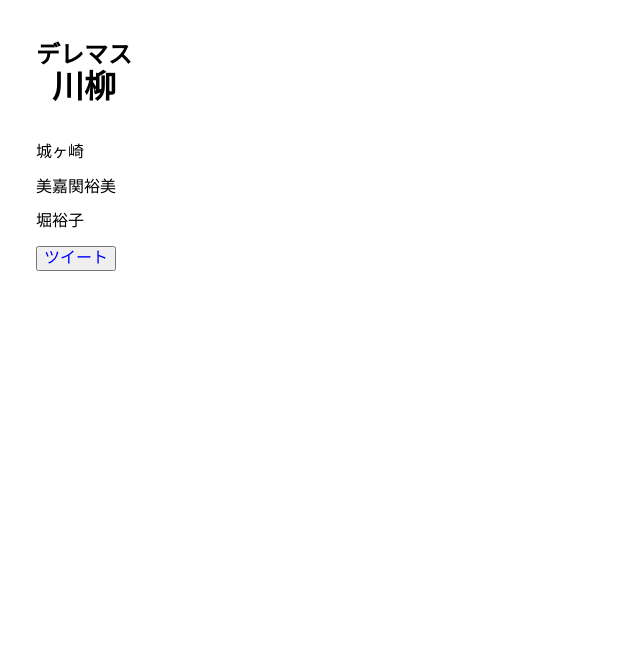
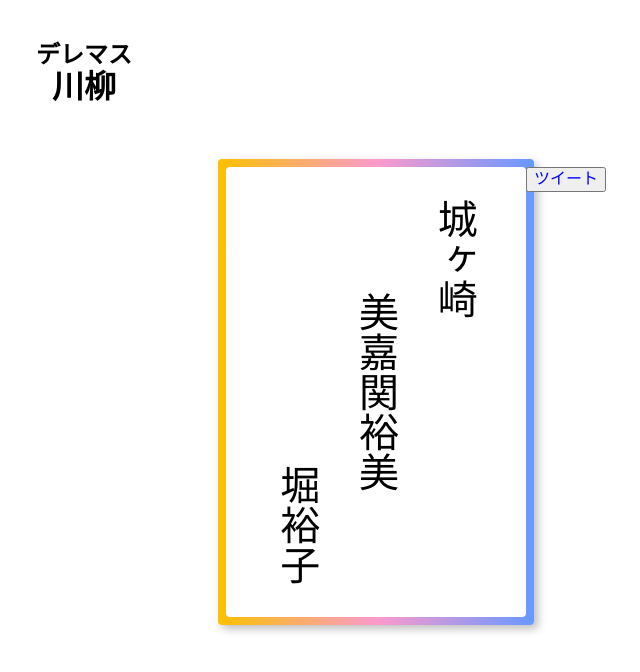
Before and after one commit to megane42/imcgss-senryu, a React (Vite) app: page / in a window 1280 px wide. Both pictures are taken after a click on the button "川柳を生成". Shown: the top 672 px of the page, without its empty margins (224-864 px from the left). Built offline with nearby package versions, Linux system fonts and the light colour scheme; a web font is replaced by a local one.

Commit message:
style up SenryuCard

```diff
--- a/src/App.module.css
+++ b/src/App.module.css
@@ -8,11 +8,15 @@
     max-width: 800px;
     margin: 0 auto;
     padding: 20px;
-}
+    }
 
 .header {
     display: flex;
     align-items: left;
+    margin-bottom: 40px;
 }
 
-.main {}
+.main {
+    display: flex;
+    justify-content: center;
+}
--- a/src/App.tsx
+++ b/src/App.tsx
@@ -1,30 +1,15 @@
-import { ErrorMessage } from '@/components/ErrorMessage'
-import { GenerateButton } from '@/components/GenerateButton'
 import { Logo } from '@/components/Logo'
-import { SenryuDisplay } from '@/components/SenryuDisplay'
-import { TweetButton } from '@/components/TweetButton'
-import { useSenryu } from '@/hooks/useSenryu'
+import { SenryuCard } from '@/components/SenryuCard'
 import styles from './App.module.css'
 
 function App() {
-  const { senryu, error, handleGenerateSenryu } = useSenryu()
-
   return (
     <div className={styles.container}>
       <header className={styles.header}>
         <Logo />
       </header>
       <main className={styles.main}>
-        {!senryu &&
-          <GenerateButton onGenerate={handleGenerateSenryu} />
-        }
-        {error && <ErrorMessage error={error} />}
-        {senryu && (
-          <>
-            <SenryuDisplay senryu={senryu} />
-            <TweetButton senryu={senryu} />
-          </>
-        )}
+        <SenryuCard />
       </main>
     </div>
   )
--- /dev/null
+++ b/src/components/SenryuCard.module.css
@@ -0,0 +1,52 @@
+.card {
+    width: 100%;
+    max-width: 300px;
+    height: 450px;
+    background: #FFFFFF;
+    border-radius: 4px;
+    position: relative;
+    display: flex;
+    justify-content: center;
+    padding: 2rem;
+}
+
+.card::before {
+    content: '';
+    position: absolute;
+    top: -8px;
+    left: -8px;
+    right: -8px;
+    bottom: -8px;
+    background: linear-gradient(90deg, #FEC001, #FD99CB, #6699FF);
+    border-radius: 4px;
+    z-index: -1;
+    box-shadow: 4px 4px 8px rgba(0, 0, 0, 0.25);
+}
+
+.senryuText {
+  writing-mode: vertical-rl;
+  text-orientation: upright;
+  display: flex;
+  flex-direction: column;
+  width: 100%;
+  height: 100%;
+  align-items: center;
+  justify-content: space-around;
+}
+
+.line {
+  font-size: 2.5rem;
+  margin: 0;
+}
+
+.line:nth-child(1) {
+  align-self: flex-start;
+}
+
+.line:nth-child(2) {
+  align-self: center;
+}
+
+.line:nth-child(3) {
+  align-self: flex-end;
+}
--- /dev/null
+++ b/src/components/SenryuCard.tsx
@@ -0,0 +1,36 @@
+import { ErrorMessage } from '@/components/ErrorMessage'
+import { GenerateButton } from '@/components/GenerateButton'
+import { TweetButton } from '@/components/TweetButton'
+import { useSenryu } from '@/hooks/useSenryu'
+import styles from './SenryuCard.module.css'
+
+export const SenryuCard = () => {
+  const { senryu, error, handleGenerateSenryu } = useSenryu()
+
+  const formatSenryuPart = (chunks: any) => {
+    return chunks.map((chunk: any) => chunk.word).join('')
+  }
+
+  return (
+    <>
+      <div className={styles.card}>
+        {!senryu &&
+          <GenerateButton onGenerate={handleGenerateSenryu} />
+        }
+        {error && <ErrorMessage error={error} />}
+        {senryu && (
+          <>
+            <div className={styles.senryuText}>
+              <p className={styles.line}>{formatSenryuPart(senryu.upperPart)}</p>
+              <p className={styles.line}>{formatSenryuPart(senryu.middlePart)}</p>
+              <p className={styles.line}>{formatSenryuPart(senryu.lowerPart)}</p>
+            </div>
+          </>
+        )}
+      </div>
+      {senryu &&
+        <TweetButton senryu={senryu} />
+      }
+    </>
+  )
+}
--- a/src/components/SenryuDisplay.tsx
+++ /dev/null
@@ -1,20 +0,0 @@
-import styles from './SenryuDisplay.module.css'
-import type { Senryu } from '@/lib/types/senryu'
-
-interface SenryuDisplayProps {
-    senryu: Senryu
-}
-
-export const SenryuDisplay: React.FC<SenryuDisplayProps> = ({ senryu }) => {
-  const formatSenryuPart = (chunks: Senryu['upperPart'] | Senryu['middlePart'] | Senryu['lowerPart']) => {
-    return chunks.map(chunk => chunk.word).join('')
-  }
-
-  return (
-    <div className={styles.container}>
-      <p className={styles.line}>{formatSenryuPart(senryu.upperPart)}</p>
-      <p className={styles.line}>{formatSenryuPart(senryu.middlePart)}</p>
-      <p className={styles.line}>{formatSenryuPart(senryu.lowerPart)}</p>
-    </div>
-  )
-}
```
Also changed, not shown: src/components/SenryuDisplay.module.css (deleted).
